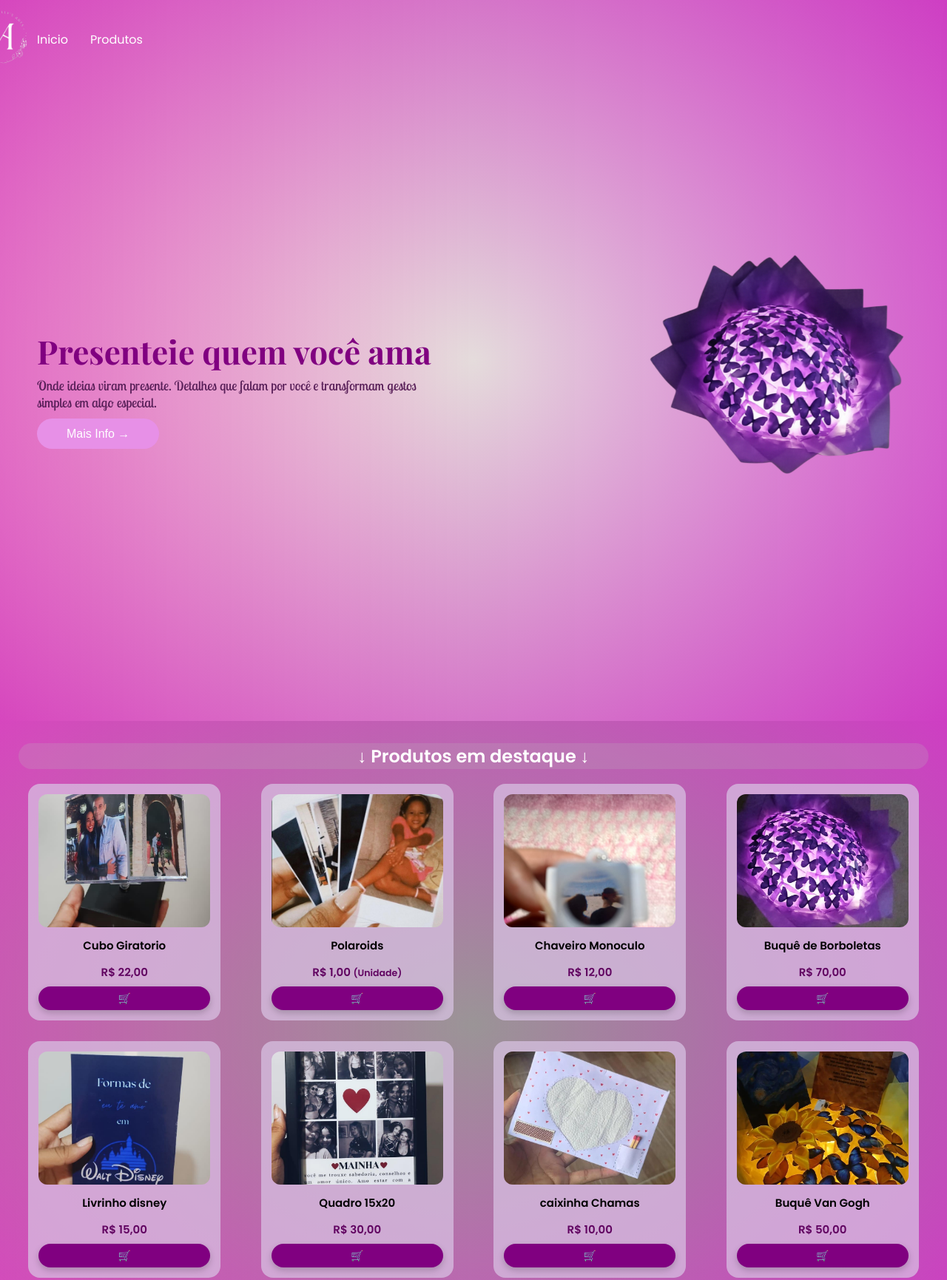
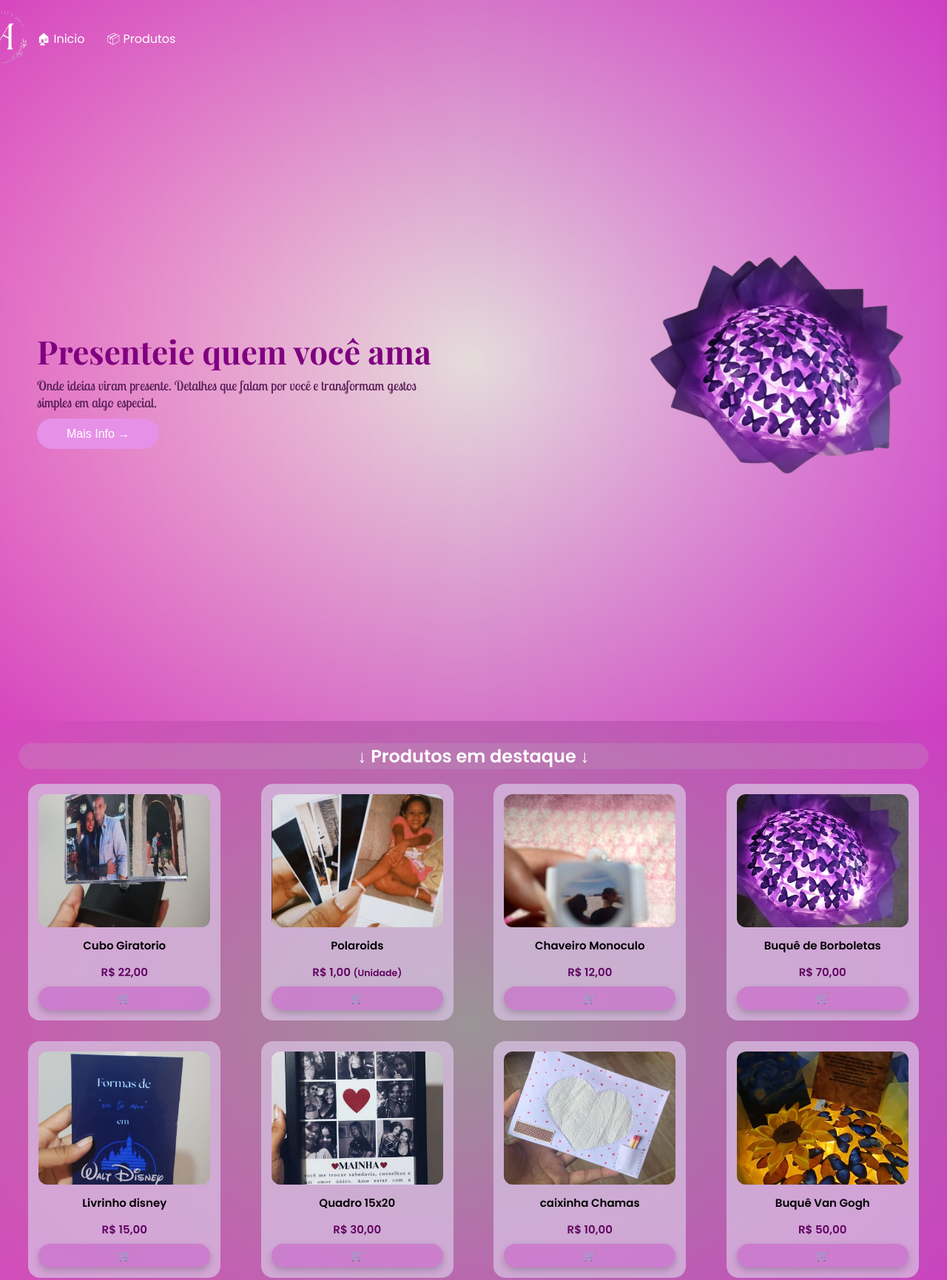
Before and after one commit to Marcello-ribeiro/millys-artss, a plain HTML site: page index.html in a window 1280 px wide. Shown: the top 1731 px of the page at 74% size. Drawn offline with nearby package versions, Linux system fonts and the light colour scheme; a web font is replaced by a local one.

Commit message:
botoes nav

```diff
--- a/assets/css/style.css
+++ b/assets/css/style.css
@@ -70,7 +70,7 @@ nav{
 
 nav li{
     display: inline-block;
-    margin: 20px;
+    margin: 8px;
 }
 
 nav a{
@@ -269,18 +269,18 @@ nav a:hover{
     margin-top: 6px;
     padding: 12px;
     border: none;
-    border-radius: 20px;
-    background: #800080; /* roxo sólido */
-    color: white;
+    border-radius: 16px;
+    background: #c966c9a2;
+    color: rgb(0, 0, 0);
     cursor: pointer;
-    font-size: 14px;
+    font-size: 15px;
     font-weight: 600;
     transition: all 0.3s ease;
     box-shadow: 0 4px 10px rgba(0,0,0,0.2);
 }
 
 .produto button:hover{
-    background: #e08ae0; /* roxo mais escuro */
+    background: #800080;
     transform: translateY(-2px);
     box-shadow: 0 6px 16px rgba(0,0,0,0.3);
 }
@@ -1163,7 +1163,7 @@ DESKTOP
 
 @media (min-width:1400px){
 .container{max-width:1250px;}
-.produtos{grid-template-columns(5,1fr);}
+.produtos{grid-template-columns:repeat(5,1fr);}
 .col-2 img{max-width:420px;}
 .col-2 h1{font-size:52px;}
 }
--- a/index.html
+++ b/index.html
@@ -32,8 +32,8 @@
 
 <nav>
 <ul id="itens-menu">
-<li><a href="index.html">Inicio</a></li>
-<li><a href="assets/pages/produtos.html">Produtos</a></li>
+<li><a href="index.html"> 🏠︎ Inicio</a></li>
+<li><a href="assets/pages/produtos.html"> 📦︎ Produtos</a></li>
 </ul>
 </nav>
 
```
